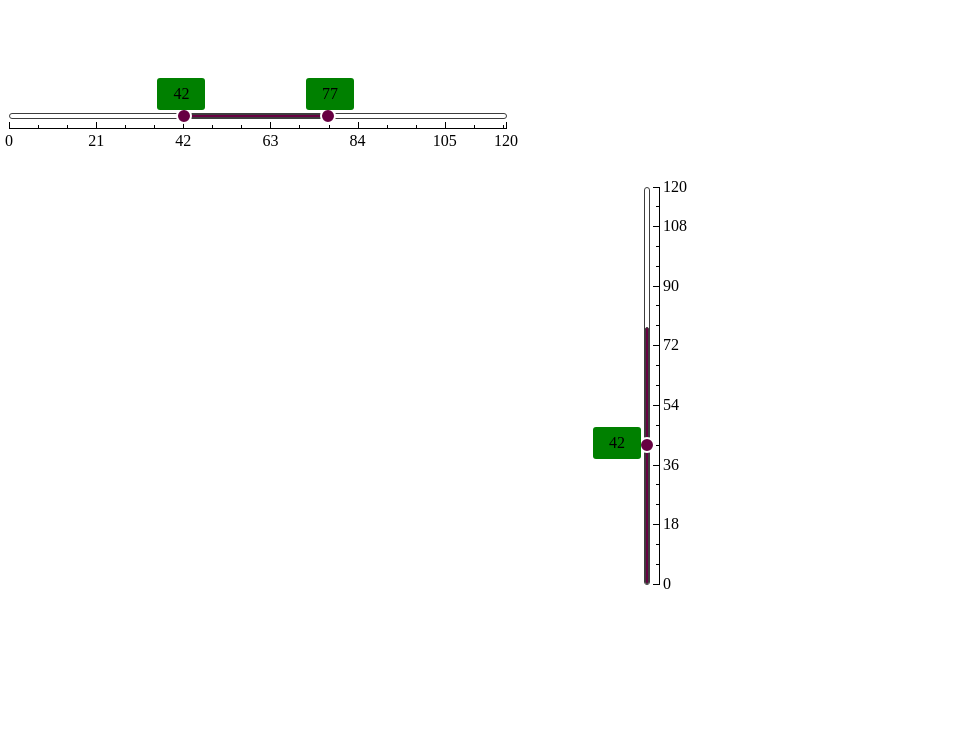
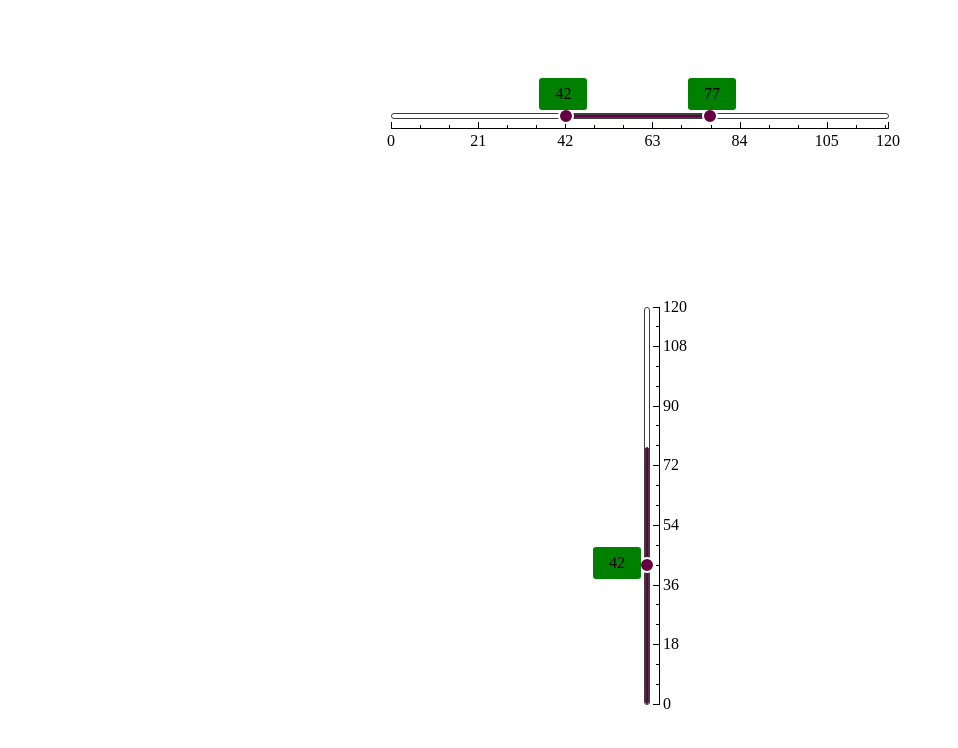
Before and after one commit to gunzenroses/slider-plugin, a website built with webpack: page src/index.html in a window 1280 px wide. Shown: the whole page, without its empty margins (0-958 px from the left). Built offline with nearby package versions, Linux system fonts and the light colour scheme.

Commit message:
add: styles for 'slider-panel' class

```diff
--- a/src/index.css
+++ b/src/index.css
@@ -2,9 +2,18 @@ body {
     font-size: 16px;
 }
 
+.slider-panel {
+    display: flex;
+    flex-direction: row;
+    justify-content: center;
+    flex-wrap: wrap;
+    padding: 40px;
+    margin: 40px auto;
+    align-items: center;
+}
+
 #horizontal{
     width: 500px;
-    margin-top: 80px;
 }
 
 #vertical {
```
